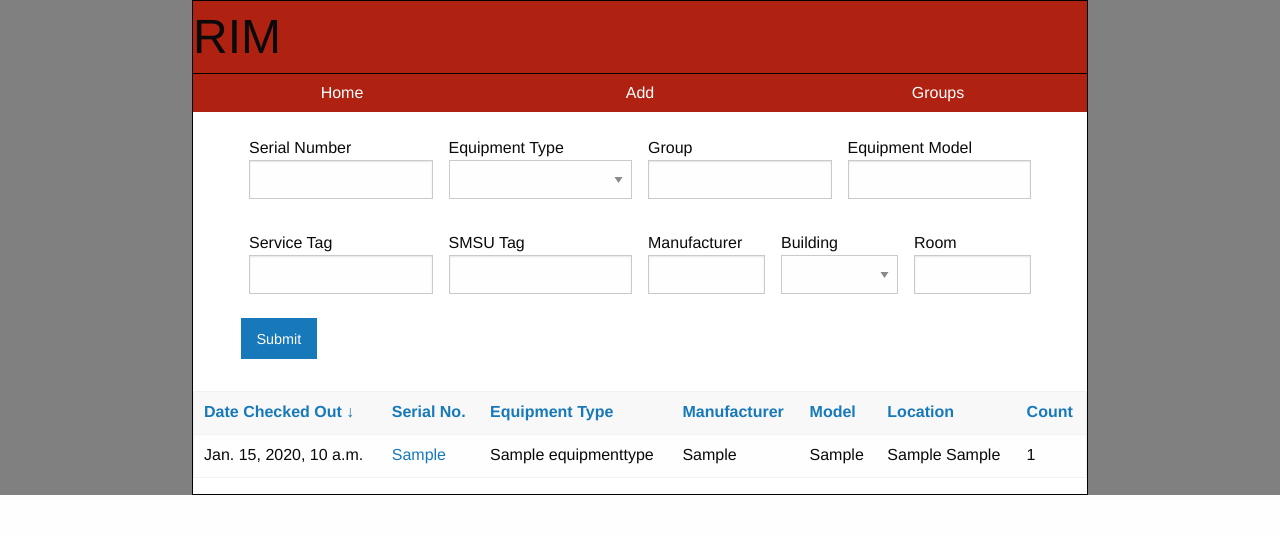
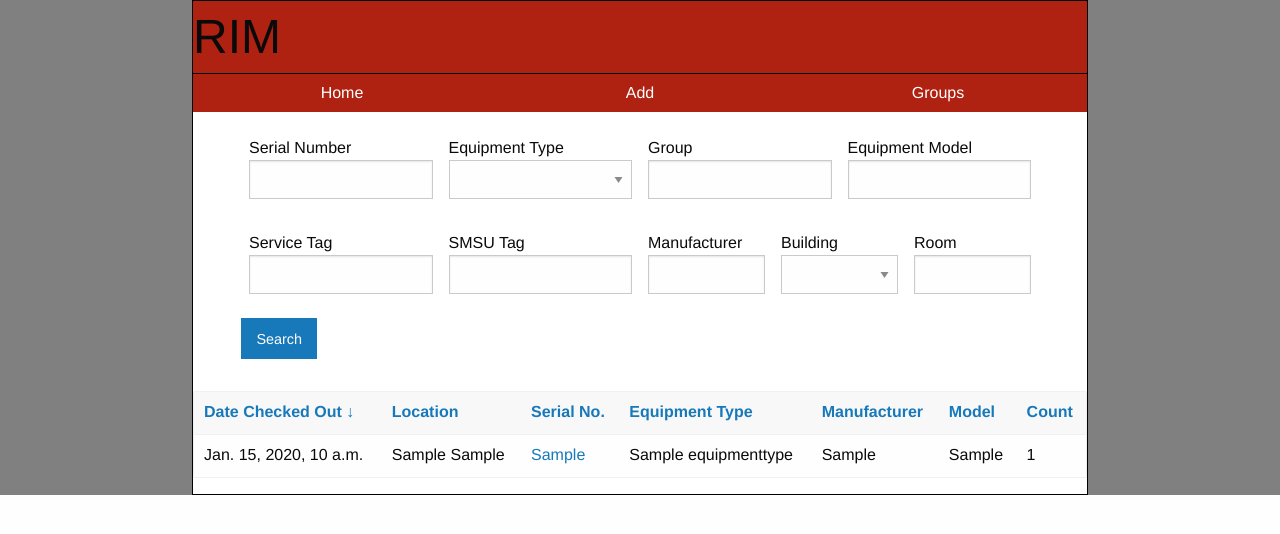
Before and after one commit to mostateresnet/rimproject, a Django app: page / in a window 1280 px wide. Shown: the top 534 px of the page. Run offline with Django 3.2, Linux system fonts and the light colour scheme; tables that the repository leaves empty hold one stand-in row (values such as "Sample post").

Commit message:
Fix small errors

```diff
--- a/rim/templates/rim/home.html
+++ b/rim/templates/rim/home.html
@@ -17,6 +17,9 @@
                     {% include 'rim/includes/header_link.html' with ordering='latest_checkout__timestamp' title='Date Checked Out' %}
                 </th>
                 <th>
+                    {% include 'rim/includes/header_link.html' with ordering='latest_checkout__location' title='Location' %}
+                </th>
+                <th>
                     {% include 'rim/includes/header_link.html' with ordering='serial_no' title='Serial No.' %}
                 </th>
                 <th>
@@ -29,9 +32,6 @@
                     {% include 'rim/includes/header_link.html' with ordering='equipment_model' title='Model' %}
                 </th>
                 <th>
-                    {% include 'rim/includes/header_link.html' with ordering='latest_checkout__location' title='Location' %}
-                </th>
-                <th>
                     {% include 'rim/includes/header_link.html' with ordering='count' title='Count' %}
                 </th>
             </tr>
@@ -41,16 +41,16 @@
                 <tr>
                     <td>
                         {% if e.latest_checkout == None %}
-                            {% trans 'At ResNet' %}
+                            &nbsp;
                         {% else %}
                             {{ e.latest_checkout.timestamp }}
                         {% endif %}
                     </td>
+                    <td>{{ e.latest_checkout.location }}</td>
                     <td><a href="{% url 'edit' pk=e.pk %}">{{ e.serial_no }}</a></td>
                     <td>{{ e.equipment_type.type_name }}</td>
                     <td>{{ e.manufacturer }}</td>
                     <td>{{ e.equipment_model }}</td>
-                    <td>{{ e.latest_checkout.location }}</td>
                     <td>{{ e.count }}</td>
                 </tr>
             {% endfor %}
--- a/rim/templates/rim/includes/search.html
+++ b/rim/templates/rim/includes/search.html
@@ -3,7 +3,6 @@
 <div class='search_table'>
     <form method=GET>
         {{ form.non_field_errors }}
-
         <div class="grid-x">
             <div class='small-3 large-3 searchcell cell'>
                 {% trans 'Serial Number' %}<input type='text' name='serial_no' value='{{ search_data.serial_no }}'/>
@@ -55,12 +54,11 @@
             <div class='small-2 large-2 searchcell cell'>
                 {% trans 'Room' %}<input type='text' name='latest_checkout__location__room' value='{{ search_data.latest_checkout__location__room }}'/>
             </div>
-
         </div>
 
             <div class='grid-x'>
                 <div class='small-3 large-3 cell'>
-                    <button type='submit' class='button'>{% trans 'Submit' %}</button>
+                    <button type='submit' class='button'>{% trans 'Search' %}</button>
                 </div>
             </div>
         </form>
```
